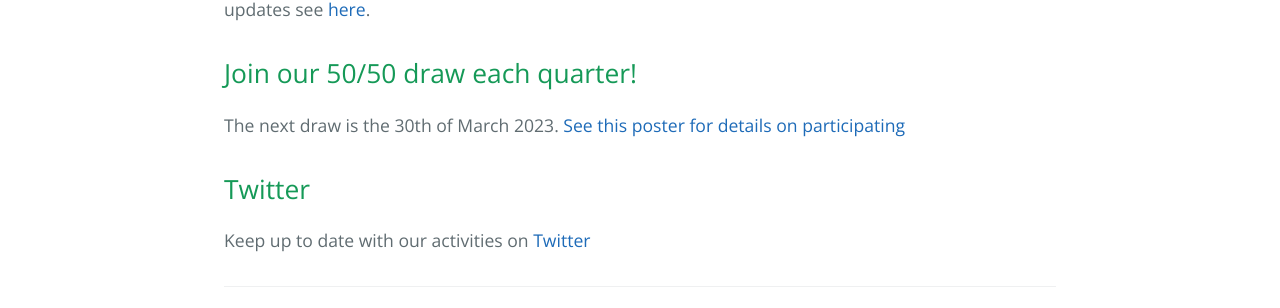
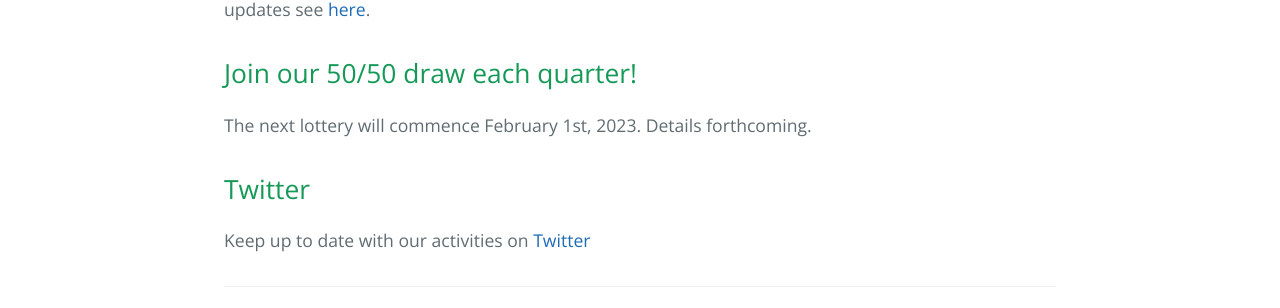
Before and after one commit to 11886knights/11886knights.github.io, a Jekyll site: the page built from index.md, in a window 1280 px wide. Shown: the part 1270-1578 px from the top of the page. Built offline with Jekyll 4.4.1, drawn with Linux system fonts in a browser that asks for light colours.

Commit message:
winter lottery update
MTF

```diff
--- a/index.md
+++ b/index.md
@@ -31,7 +31,7 @@ For an overview of what the council has been up to click [here](https://github.c
 
 ## Join our 50/50 draw each quarter!
 
-The next draw is the 30th of March 2023. [See this poster for details on participating](https://github.com/11886knights/11886knights.github.io/raw/master/docs/Council_Raffle_30_Mar_23_draw.pdf)
+The next lottery will commence February 1st, 2023. Details forthcoming.
 
 ## Twitter
 
```
